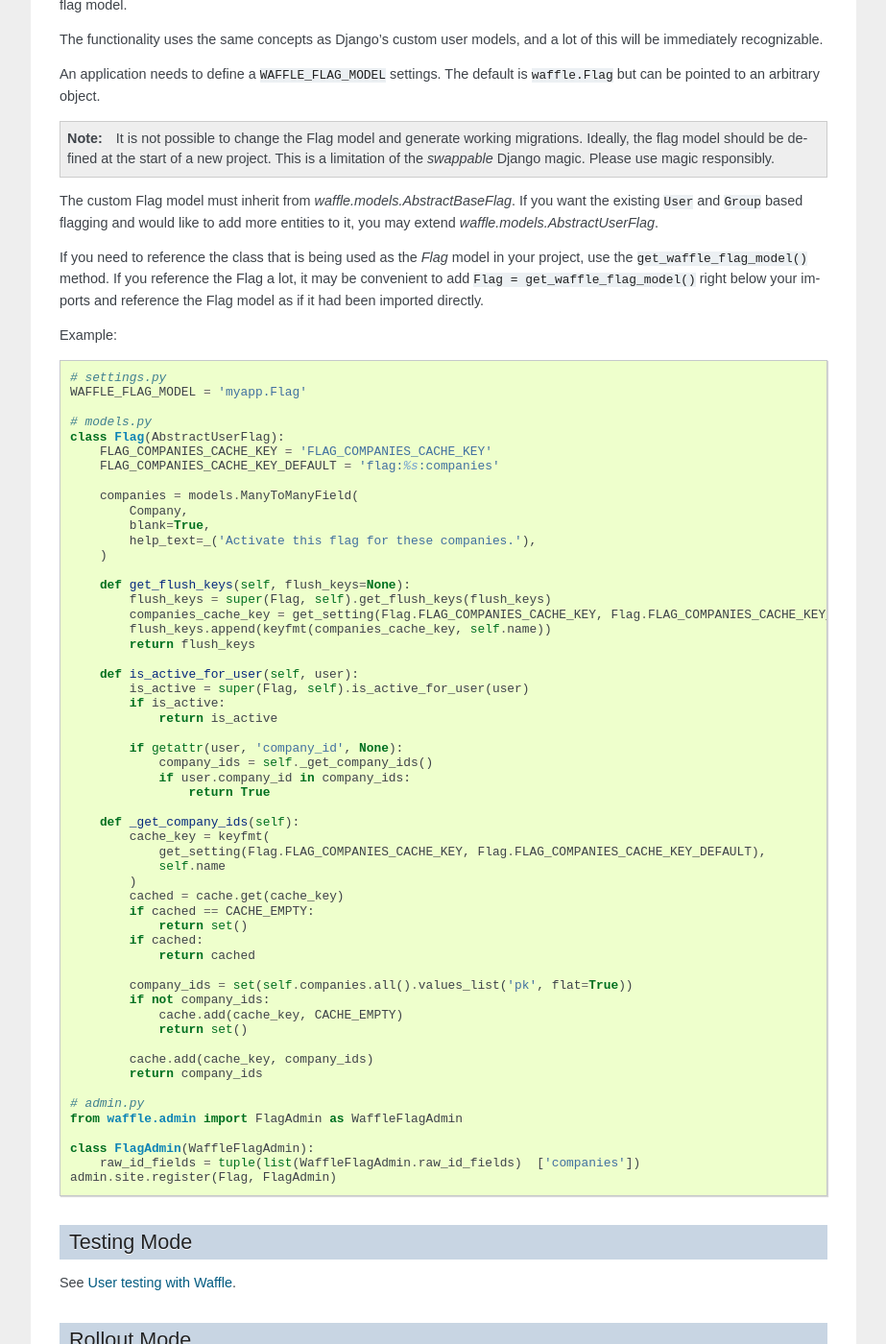
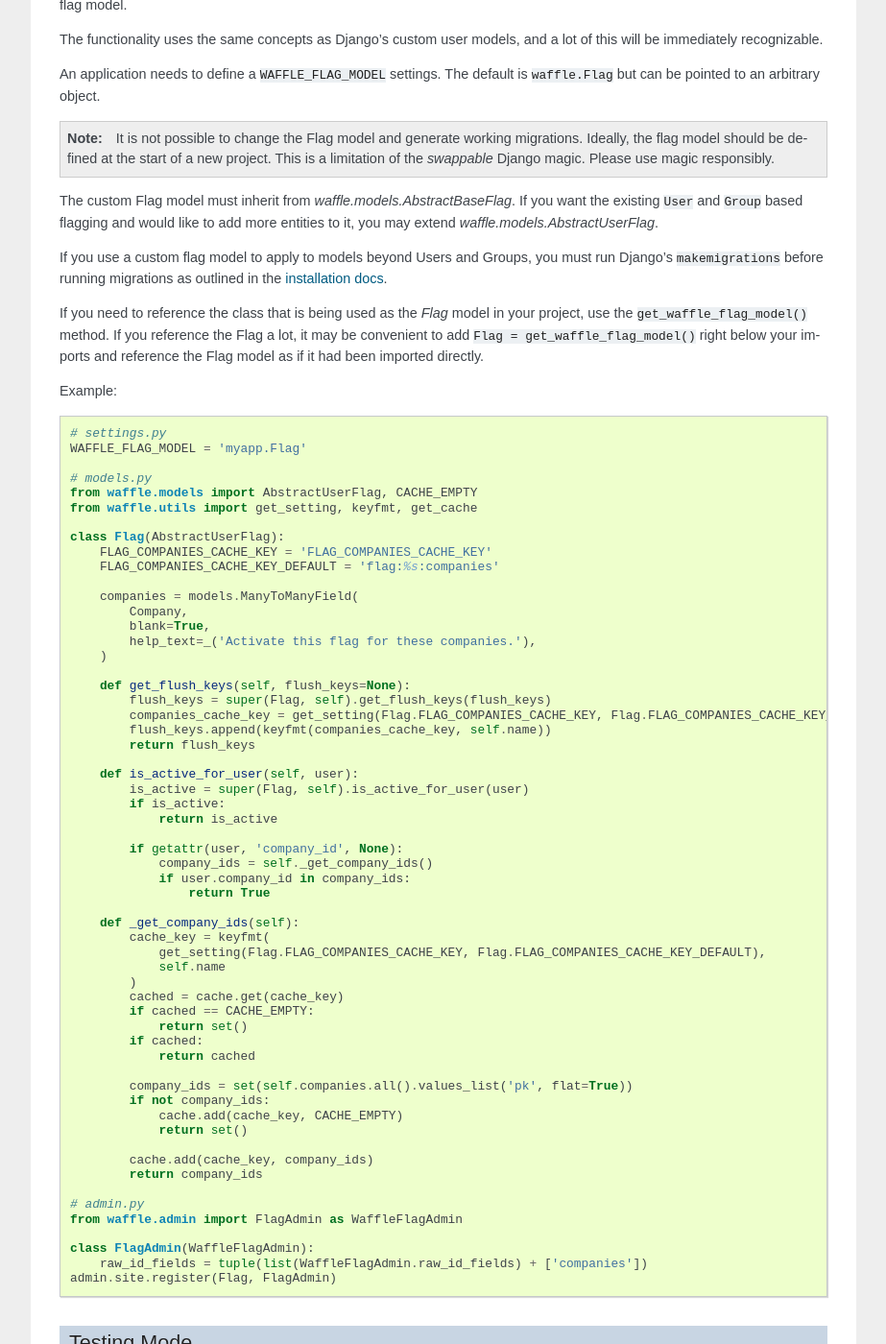
Before and after one commit to jazzband/django-waffle, a Sphinx documentation site: the page built from docs/types/flag.rst, in a window 1280 px wide and 1400 px high, scrolled down 1228 px. Shown: the whole window at 96% size, without its empty margins (198-1121 px from the left). Built offline with Sphinx 7.4.7, drawn with Linux system fonts in a browser that asks for light colours.

Commit message:
Fix documentation for custom flag models (#392)

```diff
--- a/docs/starting/installation.rst
+++ b/docs/starting/installation.rst
@@ -91,6 +91,8 @@
     }
 
 
+.. _installation-settings-migrations:
+
 Database Schema
 ===============
 
--- a/docs/types/flag.rst
+++ b/docs/types/flag.rst
@@ -111,6 +111,10 @@
 ``User`` and ``Group`` based flagging and would like to add more entities to it,
 you may extend `waffle.models.AbstractUserFlag`.
 
+If you use a custom flag model to apply to models beyond Users and Groups, you must run Django's
+``makemigrations`` before running migrations as outlined in the :ref:`installation docs
+<installation-settings-migrations>`.
+
 If you need to reference the class that is being used as the `Flag` model in your project, use the
 ``get_waffle_flag_model()`` method. If you reference the Flag a lot, it may be convenient to add
 ``Flag = get_waffle_flag_model()`` right below your imports and reference the Flag model as if it had
@@ -124,6 +128,9 @@
     WAFFLE_FLAG_MODEL = 'myapp.Flag'
 
     # models.py
+    from waffle.models import AbstractUserFlag, CACHE_EMPTY
+    from waffle.utils import get_setting, keyfmt, get_cache
+
     class Flag(AbstractUserFlag):
         FLAG_COMPANIES_CACHE_KEY = 'FLAG_COMPANIES_CACHE_KEY'
         FLAG_COMPANIES_CACHE_KEY_DEFAULT = 'flag:%s:companies'
@@ -173,7 +180,7 @@
     from waffle.admin import FlagAdmin as WaffleFlagAdmin
 
     class FlagAdmin(WaffleFlagAdmin):
-        raw_id_fields = tuple(list(WaffleFlagAdmin.raw_id_fields)  ['companies'])
+        raw_id_fields = tuple(list(WaffleFlagAdmin.raw_id_fields) + ['companies'])
     admin.site.register(Flag, FlagAdmin)
 
 
```
